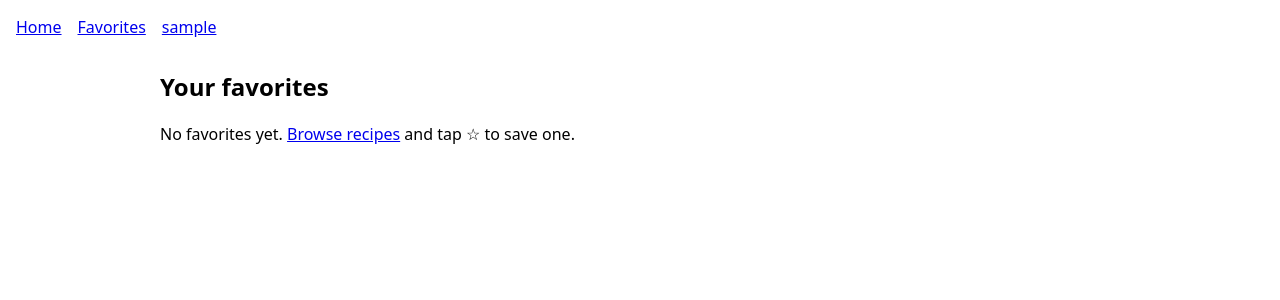
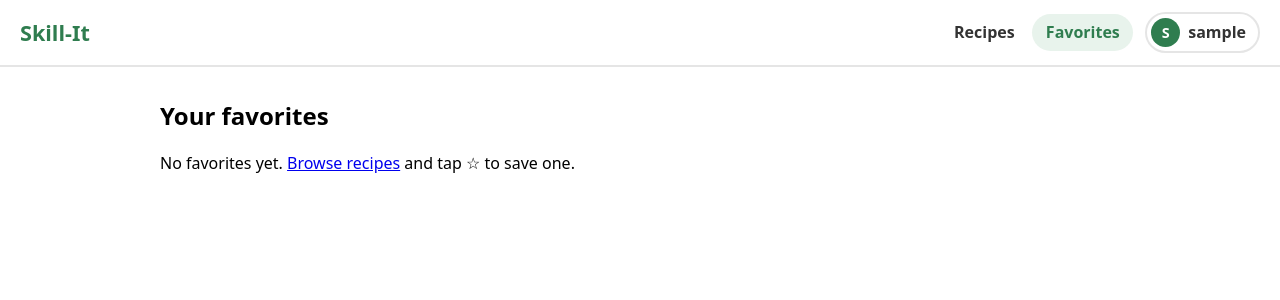
Before and after one commit to Nemo-22-UF/CEN3031-Project, a Flask app: page /favorites in a window 1280 px wide. Shown: the top 300 px of the page. Run offline with Flask 3, Linux system fonts and the light colour scheme; the visitor is signed in with stand-in values (Sample User, id 1); data that the repository does not hold is empty.

Commit message:
feat: redesign the top nav bar

```diff
--- a/app/static/style.css
+++ b/app/static/style.css
@@ -247,9 +247,74 @@ body{
     font-size: 1.1rem;
 }
 /* Login and profile */
-nav{
+.site-nav{
     display: flex;
-    gap: 1rem;
+    align-items: center;
+    justify-content: space-between;
+    flex-wrap: wrap;
+    gap: 0.75rem;
+    padding: 0.75rem 1.25rem;
+    margin: -1rem -1rem 0;
+    background: #fff;
+    border-bottom: 2px solid #e5e5e5;
+}
+.nav-brand{
+    font-size: 1.35rem;
+    font-weight: 800;
+    color: #2f7d4f;
+    text-decoration: none;
+}
+.nav-links{
+    display: flex;
+    align-items: center;
+    flex-wrap: wrap;
+    gap: 0.25rem;
+}
+.nav-link{
+    padding: 0.45rem 0.85rem;
+    border-radius: 999px;
+    color: #333;
+    font-weight: 600;
+    text-decoration: none;
+}
+.nav-link:hover{
+    background: #f0f5f2;
+}
+.nav-link.active{
+    background: #e8f3ec;
+    color: #2f7d4f;
+}
+.nav-user{
+    display: inline-flex;
+    align-items: center;
+    gap: 0.5rem;
+    margin-left: 0.5rem;
+    padding: 0.25rem 0.75rem 0.25rem 0.25rem;
+    border: 2px solid #e5e5e5;
+    border-radius: 999px;
+    color: #333;
+    font-weight: 600;
+    text-decoration: none;
+}
+.nav-user:hover,
+.nav-user.active{
+    border-color: #2f7d4f;
+}
+.nav-avatar{
+    display: inline-flex;
+    align-items: center;
+    justify-content: center;
+    width: 1.8rem;
+    height: 1.8rem;
+    border-radius: 999px;
+    background: #2f7d4f;
+    color: #fff;
+    font-size: 0.9rem;
+}
+.nav-signup{
+    margin-left: 0.25rem;
+    padding: 0.45rem 1rem;
+    font-size: 0.95rem;
 }
 .flash{
     max-width: 24rem;
--- a/app/templates/base.html
+++ b/app/templates/base.html
@@ -7,16 +7,24 @@
     <link rel="stylesheet" href="{{ url_for('static', filename='style.css') }}">
 </head>
 <body>
-    <nav>
-        <a href="{{ url_for('main.index') }}">Home</a>
-        {% if current_user.is_authenticated %}
-        {% if current_user.is_admin %}<a href="{{ url_for('auth.admin') }}">Admin</a>{% endif %}
-        <a href="{{ url_for('main.favorites') }}">Favorites</a>
-        <a href="{{ url_for('auth.profile') }}">{{ current_user.username }}</a>
-        {% else %}
-        <a href="{{ url_for('auth.login') }}">Log in</a>
-        <a href="{{ url_for('auth.register') }}">Sign up</a>
-        {% endif %}
+        <nav class="site-nav">
+        <a class="nav-brand" href="{{ url_for('main.index') }}">Skill-It</a>
+        <div class="nav-links">
+            <a class="nav-link {{ 'active' if request.endpoint == 'main.recipes' }}" href="{{ url_for('main.recipes') }}">Recipes</a>
+            {% if current_user.is_authenticated %}
+            <a class="nav-link {{ 'active' if request.endpoint == 'main.favorites' }}" href="{{ url_for('main.favorites') }}">Favorites</a>
+            {% if current_user.is_admin %}
+            <a class="nav-link {{ 'active' if request.endpoint == 'auth.admin' }}" href="{{ url_for('auth.admin') }}">Admin</a>
+            {% endif %}
+            <a class="nav-user {{ 'active' if request.endpoint == 'auth.profile' }}" href="{{ url_for('auth.profile') }}">
+                <span class="nav-avatar">{{ current_user.username[0] | upper }}</span>
+                {{ current_user.username }}
+            </a>
+            {% else %}
+            <a class="nav-link {{ 'active' if request.endpoint == 'auth.login' }}" href="{{ url_for('auth.login') }}">Log in</a>
+            <a class="button nav-signup" href="{{ url_for('auth.register') }}">Sign up</a>
+            {% endif %}
+        </div>
     </nav>
     <main>
         {% for message in get_flashed_messages() %}
```
Also changed, not shown: tests/test_recipes.py (+3 -0 lines).
